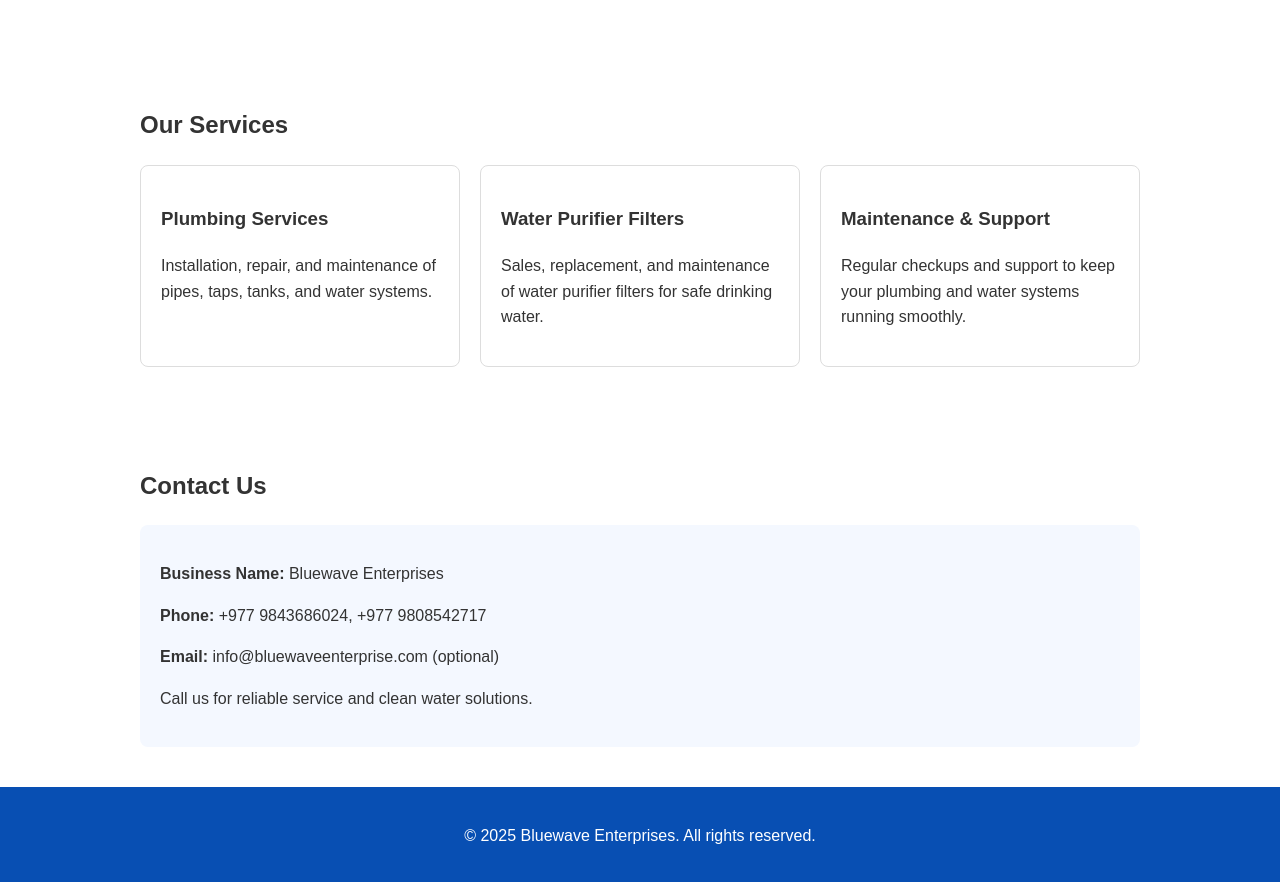
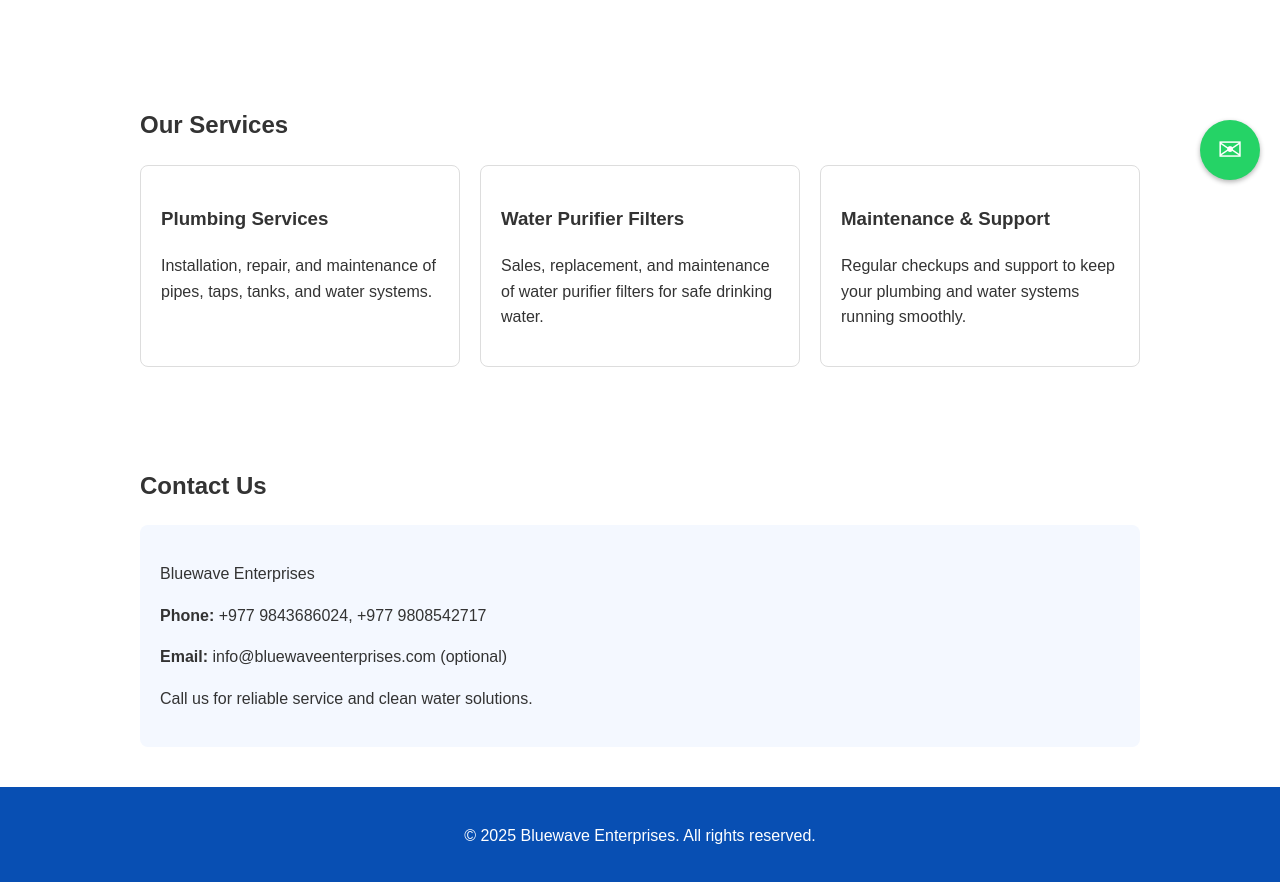
Before and after one commit to akshaythapa52-bit/bluewave-enterprises, a plain HTML site: page index.html in a window 1280 px wide. Shown: the part 600-1482 px from the top of the page. Drawn offline with Linux system fonts and the light colour scheme.

Commit message:
Update index.html

```diff
--- a/index.html
+++ b/index.html
@@ -103,12 +103,17 @@
   </section>  <section id="contact">
     <h2>Contact Us</h2>
     <div class="contact-box">
-      <p><strong>Business Name:</strong> Bluewave Enterprises</p>
+      <p>Bluewave Enterprises</p>
       <p><strong>Phone:</strong> +977 9843686024, +977 9808542717</p>
-      <p><strong>Email:</strong> info@bluewaveenterprise.com (optional)</p>
+      <p><strong>Email:</strong> info@bluewaveenterprises.com (optional)</p>
       <p>Call us for reliable service and clean water solutions.</p>
     </div>
-  </section>  <footer>
+  </section>  <!-- WhatsApp Floating Button --><a href="https://wa.me/9779843686024" target="_blank"
+style="position:fixed;bottom:20px;right:20px;background:#25D366;color:white;
+border-radius:50%;width:60px;height:60px;text-align:center;
+font-size:30px;line-height:60px;text-decoration:none;box-shadow:0 2px 5px rgba(0,0,0,0.3);"> ✉ </a>
+
+  <footer>
     <p>&copy; 2025 Bluewave Enterprises. All rights reserved.</p>
   </footer></body>
 </html>
```
